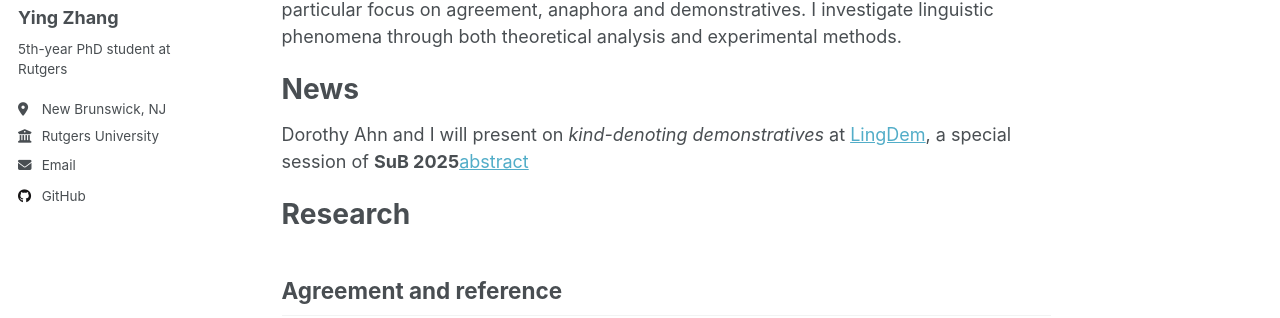
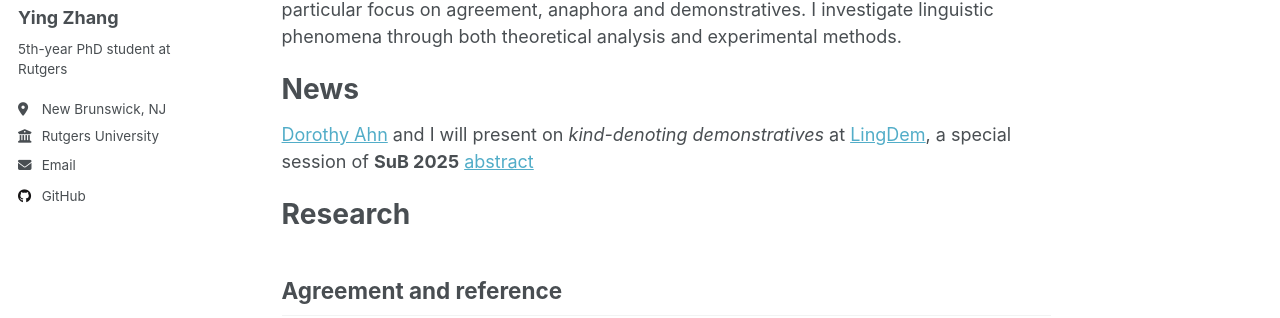
Before and after one commit to yyyingz/yyyingz.github.io, a Jekyll site: the page built from _pages/about.md, in a window 1280 px wide and 900 px high. Shown: the part 277-595 px from the top of the window. Built offline with Jekyll 4.4.1, drawn with Linux system fonts in a browser that asks for light colours; a script that is not in the unit is left out; part of the change alters nothing that is shown.

Commit message:
homepage2

```diff
--- a/_pages/about.md
+++ b/_pages/about.md
@@ -12,7 +12,7 @@ I am a fifth-year PhD student in the [Department of Linguistics](https://ling.ru
 
 News
 ======
-Dorothy Ahn and I will present on *kind-denoting demonstratives* at [LingDem](https://vicom.info/sub30-lingdem/), a special session of **SuB 2025**[abstract]()
+[Dorothy Ahn](https://dorothyahn.com) and I will present on *kind-denoting demonstratives* at [LingDem](https://vicom.info/sub30-lingdem/), a special session of **SuB 2025** [abstract]()
 
 Research
 ======
```
